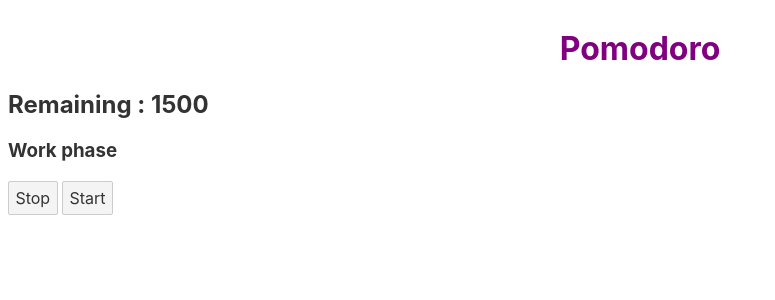
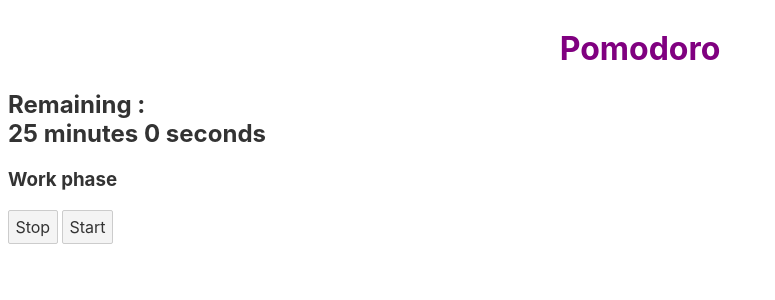
Before and after one commit to Nilmanduil/SveltePomodoro, a Svelte app: page / in a window 1280 px wide. Shown: the top 300 px of the page, without its empty margins (0-775 px from the left). Built offline with nearby package versions, Linux system fonts and the light colour scheme.

Commit message:
Time in minutes and seconds display

```diff
--- a/src/Timer.svelte
+++ b/src/Timer.svelte
@@ -51,7 +51,7 @@
     }
 </script>
 
-<h2>Remaining : {remainingTime}</h2>
+<h2>Remaining :<br/>{Math.floor(remainingTime / SECONDS_IN_MINUTES)} minutes {remainingTime % SECONDS_IN_MINUTES} seconds</h2>
 {#if currentPhase === 'work'}
     <h3>Work phase</h3>
 {:else}
```
